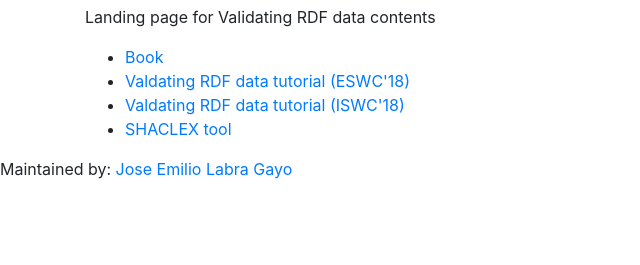
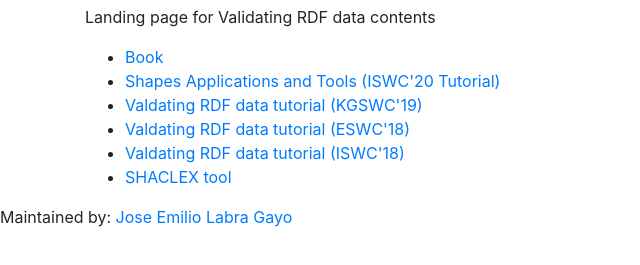
Before and after one commit to validatingrdf/Web, a plain HTML site: page index.html in a window 1280 px wide. Shown: the part 51-316 px from the top of the page, without its empty margins (0-640 px from the left). Drawn offline with nearby package versions, Linux system fonts and the light colour scheme.

Commit message:
Added links to tutorials

```diff
--- a/index.html
+++ b/index.html
@@ -14,7 +14,9 @@
 <p>Landing page for Validating RDF data contents</p>
 <ul>
   <li><a href="http://book.validatingrdf.com">Book</a>
-  <li><a href="http://www.validatingrdf.com/tutorial/eswc2018/">Valdating RDF data tutorial (ESWC'18)</a></li>
+    <li><a href="http://www.validatingrdf.com/tutorial/iswc2020/">Shapes Applications and Tools (ISWC'20 Tutorial)</a></li>
+    <li><a href="http://www.validatingrdf.com/tutorial/kgswc19/">Valdating RDF data tutorial (KGSWC'19)</a></li>
+    <li><a href="http://www.validatingrdf.com/tutorial/eswc2018/">Valdating RDF data tutorial (ESWC'18)</a></li>
   <li><a href="http://www.validatingrdf.com/tutorial/iswc2018/">Valdating RDF data tutorial (ISWC'18)</a></li>
   <li><a href="http://shaclex.validatingrdf.com/">SHACLEX tool</a></li>
  </ul>
```
